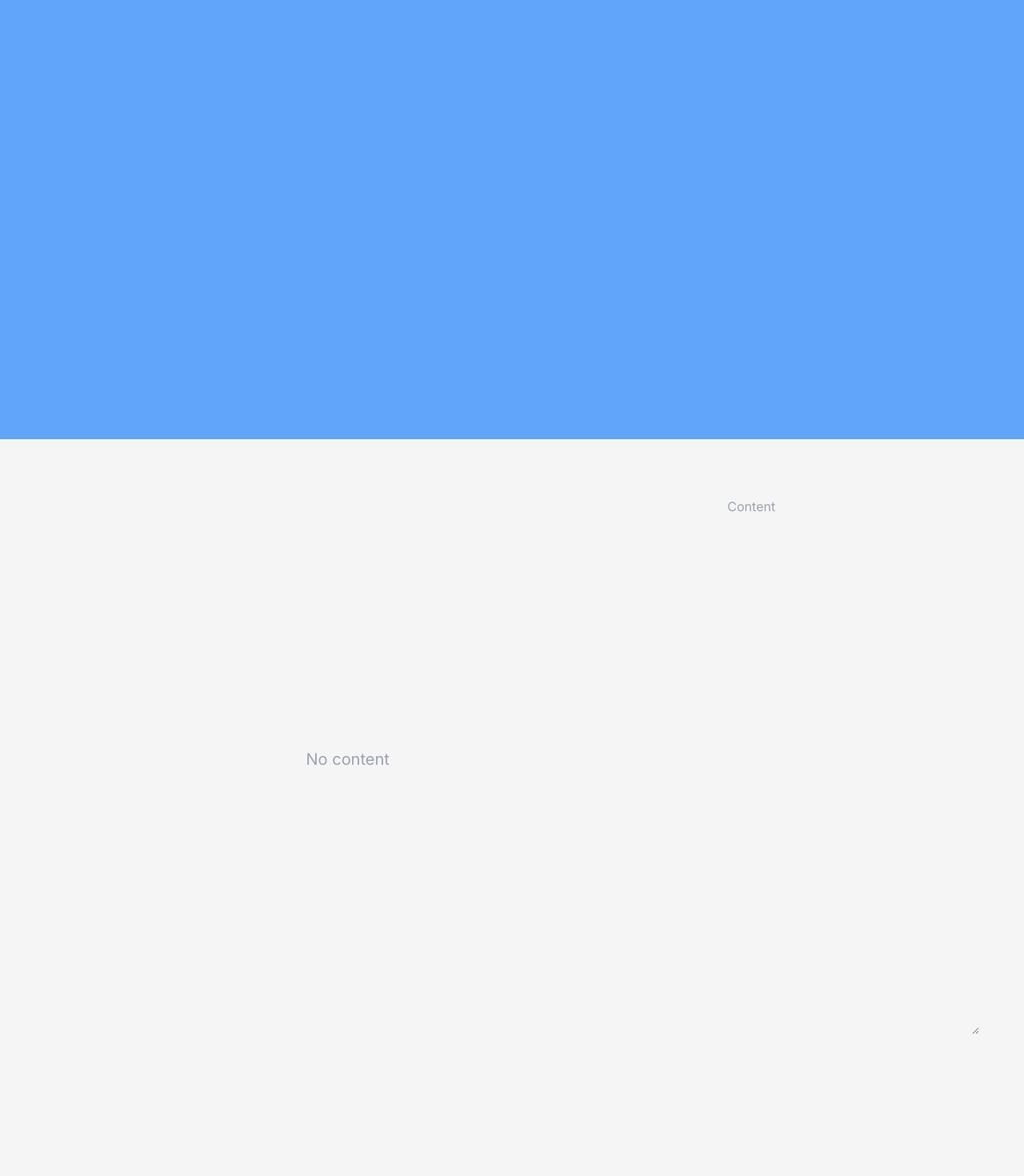
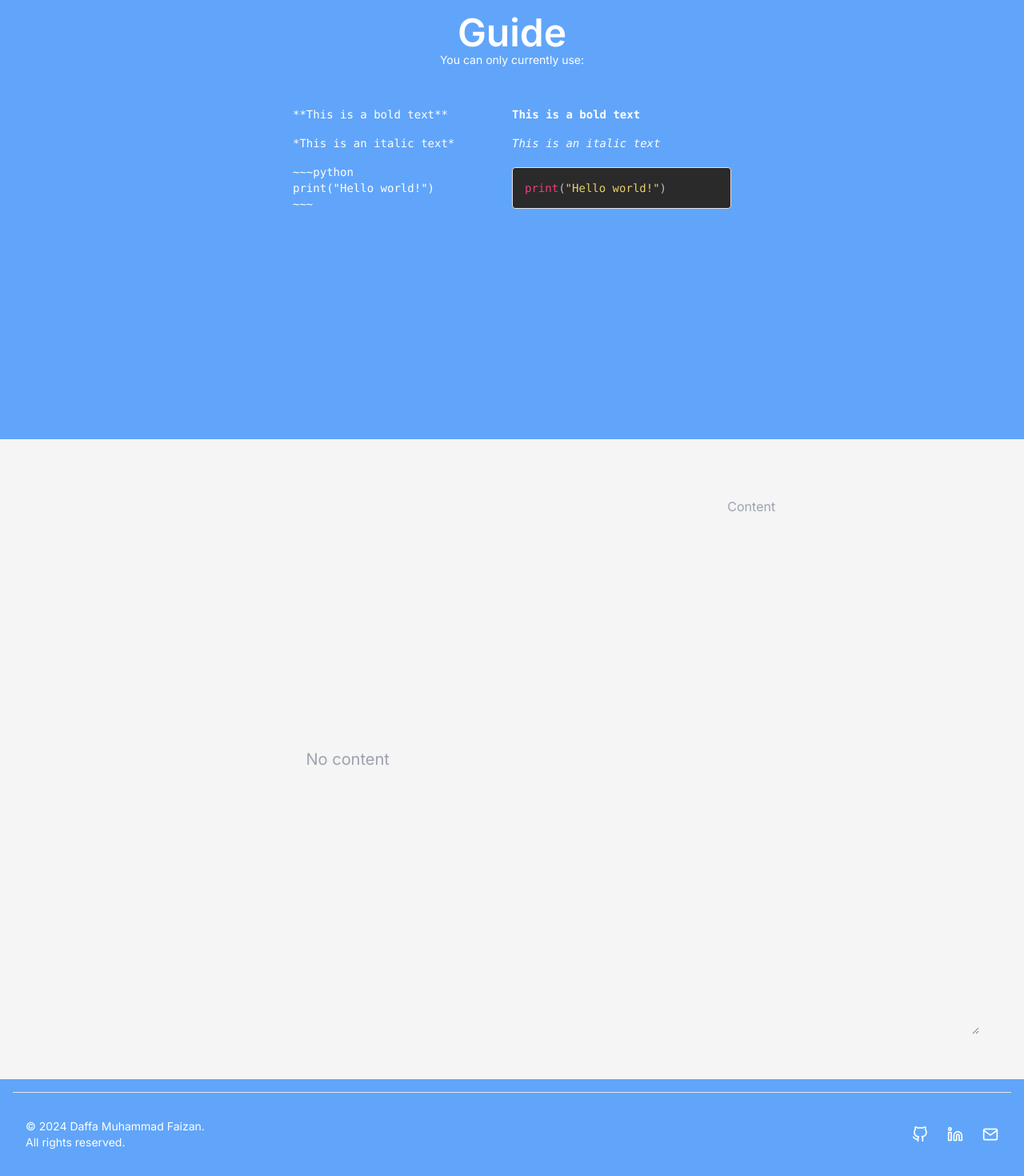
Before and after one commit to daffafaizan/markdown-preview, a Next.js app: page / in a window 1280 px wide. Shown: the part 1051-2521 px from the top of the page at 80% size. Before the commit the page ends 2400 px from the top, so only its background shows below. Built offline with nearby package versions, Linux system fonts and the light colour scheme; what tailwindcss-neumorphism would draw is missing.

Commit message:
feat: added footer and finished guide page

```diff
--- a/package.json
+++ b/package.json
@@ -13,6 +13,7 @@
     "next": "14.1.0",
     "react": "^18",
     "react-dom": "^18",
+    "react-icons": "^5.0.1",
     "react-markdown": "^9.0.1",
     "react-syntax-highlighter": "^15.5.0",
     "rehype-raw": "^7.0.0",
--- a/src/app/page.tsx
+++ b/src/app/page.tsx
@@ -5,6 +5,7 @@ import Input from "@/components/input";
 import Preview from "@/components/preview";
 import Landing from "@/components/landing";
 import Guide from "@/components/guide";
+import Footer from "@/components/footer";
 
 export default function Home() {
   const [title, setTitle] = useState("");
@@ -17,6 +18,7 @@ export default function Home() {
         <Preview markdown={markdown} />
         <Input setTitle={setTitle} setMarkdown={setMarkdown} />
       </div>
+      <Footer />
     </main>
   );
 }
--- a/src/components/custommarkdown.tsx
+++ b/src/components/custommarkdown.tsx
@@ -4,15 +4,15 @@ import { xonokai } from "react-syntax-highlighter/dist/esm/styles/prism";
 import remarkGfm from "remark-gfm";
 
 export default function CustomMarkdown({
-  style,
+  className,
   children,
 }: {
-  style: string;
+  className: string;
   children: string;
 }) {
   return (
     <Markdown
-      className={style}
+      className={`${className}`}
       remarkPlugins={[remarkGfm]}
       components={{
         code(props) {
--- /dev/null
+++ b/src/components/footer.tsx
@@ -0,0 +1,41 @@
+import { FiGithub, FiMail, FiLinkedin } from "react-icons/fi";
+
+export default function Footer() {
+  return (
+    <div className="w-full flex flex-col items-center bg-blue-400 text-white p-4">
+      <hr className="w-full mt-auto" />
+      <div className="w-full flex flex-row justify-between items-center p-4 mt-4">
+        <div className="text-left text-[11px] sm:text-sm">
+          <span className="">
+            &copy; {new Date().getFullYear()} Daffa Muhammad Faizan.
+          </span>
+          <br />
+          <span>All rights reserved.</span>
+        </div>
+        <div className="flex flex-row justify-center items-center gap-4 md:gap-6 md:text-xl">
+          <a
+            className="hover:text-[#45b8ac] duration-150"
+            href="https://github.com/daffafaizan"
+            target="__blank"
+          >
+            <FiGithub />
+          </a>
+          <a
+            className="hover:text-[#45b8ac] duration-150"
+            href="https://linkedin.com/in/daffa-muhammad-faizan"
+            target="__blank"
+          >
+            <FiLinkedin />
+          </a>
+          <a
+            className="hover:text-[#45b8ac] duration-150"
+            href="https://mail.google.com/mail/?view=cm&fs=1&to=daffamfzn@gmail.com"
+            target="__blank"
+          >
+            <FiMail />
+          </a>
+        </div>
+      </div>
+    </div>
+  );
+}
--- a/src/components/guide.tsx
+++ b/src/components/guide.tsx
@@ -1,13 +1,37 @@
+import CustomMarkdown from "./custommarkdown";
+
 export default function Guide() {
+  const code = `
+~~~python
+print("Hello world!")
+~~~
+`;
   return (
-    <div className="min-h-screen w-full flex flex-col items-center bg-blue-400 p-8">
-      <div className="flex flex-col items-center justify-center text-gray-500">
-        <span className="font-semibold text-xl md:text-3xl">How to use</span>
+    <div className="min-h-screen w-full flex flex-col justify-center items-center text-white bg-blue-400 gap-8 p-6">
+      <div className="flex flex-col items-center justify-center">
+        <span className="font-semibold text-3xl md:text-5xl">Guide</span>
+        <span className="text-sm">You can only currently use:</span>
       </div>
-      <div className="w-full flex flex-col">
-        <div className="w-full flex flex-row">
-          <span className="w-1/2">test</span>
-          <span className="w-1/2">test</span>
+      <div className="w-full sm:w-[580px] flex flex-col rounded-lg font-mono text-[9px] sm:text-sm text-left nm-flat-blue-400 gap-4 p-4">
+        <div className="w-full flex flex-row items-center justify-center">
+          <span className="w-1/2">**This is a bold text**</span>
+          <CustomMarkdown className="w-1/2">
+            **This is a bold text**
+          </CustomMarkdown>
+        </div>
+        <div className="w-full flex flex-row items-center justify-center">
+          <span className="w-1/2">*This is an italic text*</span>
+          <CustomMarkdown className="w-1/2">
+            *This is an italic text*
+          </CustomMarkdown>
+        </div>
+        <div className="w-full flex flex-row items-center justify-center">
+          <span className="w-1/2 flex flex-col">
+            <span>~~~python</span>
+            <span>print(&quot;Hello world!&quot;)</span>
+            <span>~~~</span>
+          </span>
+          <CustomMarkdown className="w-1/2">{code}</CustomMarkdown>
         </div>
       </div>
     </div>
--- a/src/components/landing.tsx
+++ b/src/components/landing.tsx
@@ -2,7 +2,7 @@ export default function Landing() {
   return (
     <div className="min-h-screen w-full flex flex-col items-center justify-center">
       <div className="flex flex-col items-center justify-center text-gray-500">
-        <span className="font-semibold text-xl md:text-3xl">
+        <span className="font-semibold text-xl md:text-5xl">
           React Markdown Previewer
         </span>
         <span>
--- a/src/components/preview.tsx
+++ b/src/components/preview.tsx
@@ -4,7 +4,7 @@ export default function Preview({ markdown }: { markdown: string }) {
   return (
     <div className="h-2/3 w-full md:h-screen md:w-2/3 flex flex-col items-center justify-center px-6 pt-6 pb-3 md:py-8 md:pl-8 md:pr-4">
       {markdown ? (
-        <CustomMarkdown style="no-scrollbar h-full w-full rounded-2xl whitespace-pre-line break-all overflow-y-auto bg-neutral-100 nm-flat-neutral-100 text-gray-500 p-4">
+        <CustomMarkdown className="no-scrollbar h-full w-full rounded-2xl whitespace-pre-line break-all overflow-y-auto bg-neutral-100 nm-flat-neutral-100 text-gray-500 p-4">
           {markdown}
         </CustomMarkdown>
       ) : (
--- /dev/null
+++ b/src/components/prose.tsx
@@ -0,0 +1,2 @@
+export const styling =
+  "prose prose-li:-my-3 prose-h1:-mb-10 prose-h2:-mb-7 prose-h3:-mb-7 prose-h4:-mb-7 prose-h5:-mb-12 prose-h1:mt-0 prose-h2:mt-0 prose-h3:mt-0 prose-h4:mt-0 prose-h5:mt-0";
```
Also changed, not shown: 1 other file (tests, documents, lock files or other folders).
